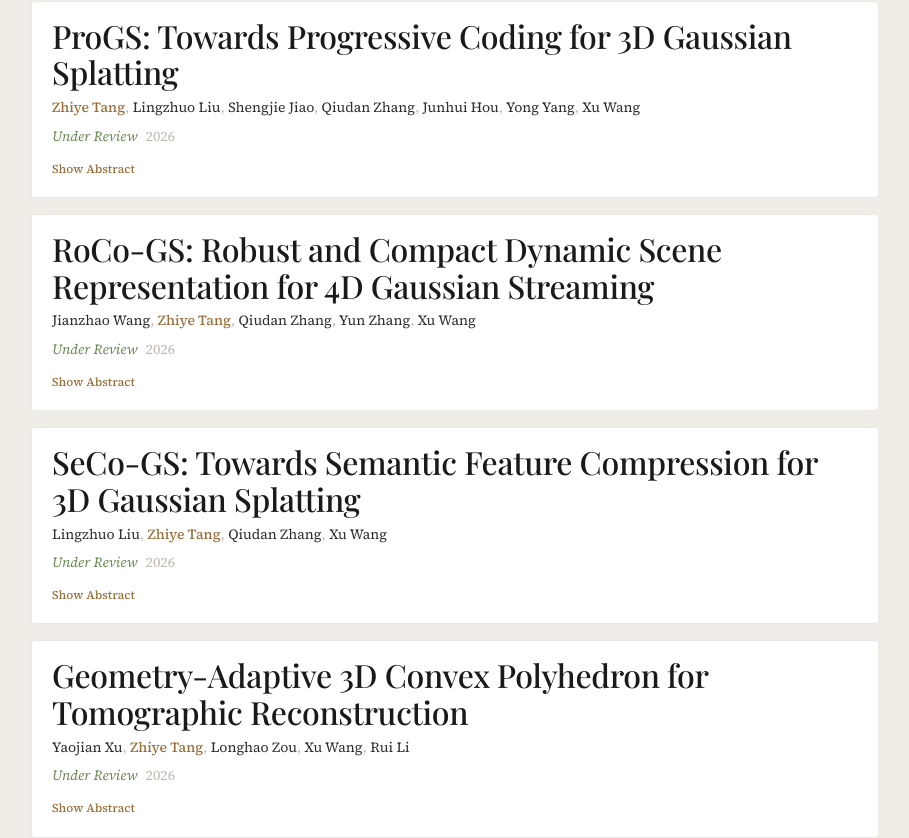
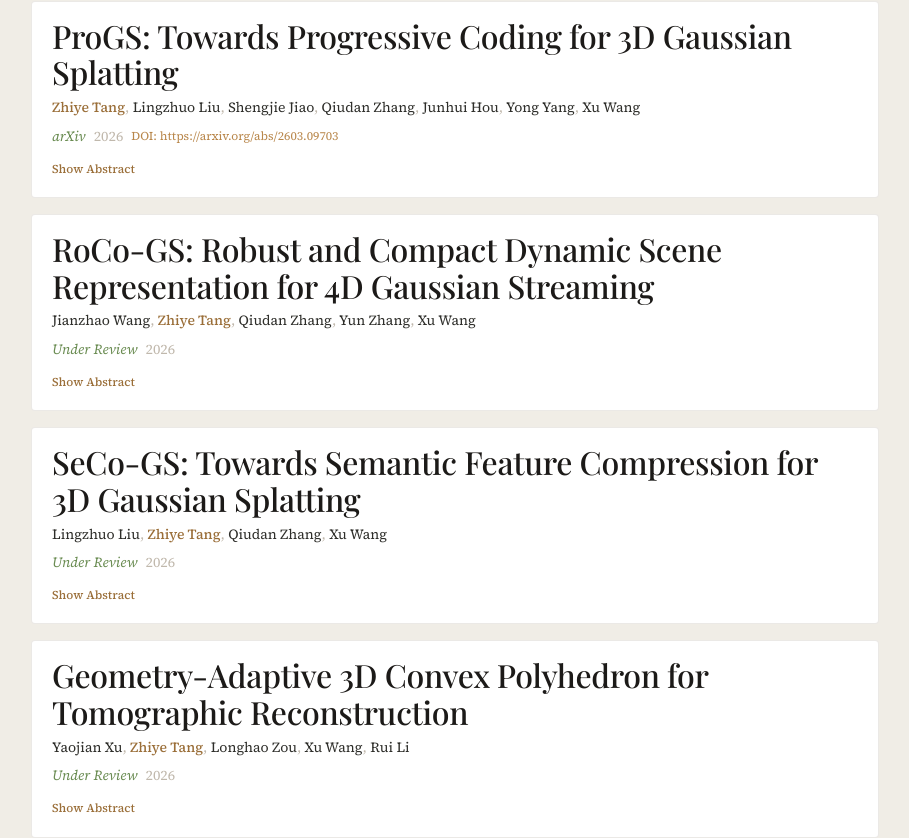
Before and after one commit to ZhiyeTang/zhiyetang.github.io, a React (Vite) app: page / in a window 1280 px wide. Shown: the part 1060-1898 px from the top of the page, without its empty margins (185-1094 px from the left). Built offline with nearby package versions, Linux system fonts and the light colour scheme; a web font is replaced by a local one.

Commit message:
Update ProGS and GSStream to arXiv with links

```diff
--- a/src/data/index.ts
+++ b/src/data/index.ts
@@ -63,9 +63,9 @@ export const publications: Publication[] = [
   {
     title: 'ProGS: Towards Progressive Coding for 3D Gaussian Splatting',
     authors: ['Zhiye Tang', 'Lingzhuo Liu', 'Shengjie Jiao', 'Qiudan Zhang', 'Junhui Hou', 'Yong Yang', 'Xu Wang'],
-    venue: 'Under Review',
+    venue: 'arXiv',
     year: 2026,
-    doi: '',
+    doi: 'https://arxiv.org/abs/2603.09703',
     abstract: {
       en: 'With the emergence of 3D Gaussian Splatting (3DGS), numerous pioneering efforts have been made to address the effective compression issue of massive 3DGS data. 3DGS offers an efficient and scalable representation of 3D scenes by utilizing learnable 3D Gaussians, but the large size of the generated data has posed significant challenges for storage and transmission. Existing methods, however, have been limited by their inability to support progressive coding, a crucial feature in streaming applications with varying bandwidth. To tackle this limitation, this paper introduce a novel approach that organizes 3DGS data into an octree structure, enabling efficient progressive coding. The proposed ProGS is a streaming-friendly codec that facilitates progressive coding for 3D Gaussian splatting, and significantly improves both compression efficiency and visual fidelity. The proposed method incorporates mutual information enhancement mechanisms to mitigate structural redundancy, leveraging the relevance between nodes in the octree hierarchy. By adapting the octree structure and dynamically adjusting the anchor nodes, ProGS ensures scalable data compression without compromising the rendering quality. ProGS achieves a remarkable 45× reduction in file storage compared to the original 3DGS format, while simultaneously improving visual performance by over 10%. This demonstrates that ProGS can provide a robust solution for real-time applications with varying network conditions.',
       zh: '随着3D高斯泼溅（3DGS）的出现，大量开创性工作致力于解决海量3DGS数据的有效压缩问题。3DGS通过可学习的三维高斯提供了高效且可扩展的三维场景表示，但生成数据的庞大体量给存储和传输带来了重大挑战。然而，现有方法无法支持渐进式编码——这在带宽变化的流媒体应用中是一项关键特性。为解决这一局限，本文提出了一种将3DGS数据组织为八叉树结构的新方法，实现高效的渐进式编码。所提出的ProGS是一种流媒体友好的编解码器，支持3DGS的渐进式编码，并显著提升了压缩效率和视觉保真度。该方法引入互信息增强机制以减少结构冗余，利用八叉树层级中节点间的相关性。通过自适应调整八叉树结构和动态调整锚点节点，ProGS在不损害渲染质量的前提下实现了可扩展的数据压缩。与原始3DGS格式相比，ProGS实现了45倍的文件存储缩减，同时视觉性能提升超过10%，为网络条件多变的实时应用提供了稳健的解决方案。',
@@ -118,9 +118,9 @@ export const publications: Publication[] = [
   {
     title: 'GSStream: 3D Gaussian Splatting based Volumetric Scene Streaming System',
     authors: ['Zhiye Tang', 'Qiudan Zhang', 'Lei Zhang', 'Junhui Hou', 'Yong Yang', 'Xu Wang'],
-    venue: 'Under Review',
+    venue: 'arXiv',
     year: 2025,
-    doi: '',
+    doi: 'https://arxiv.org/abs/2603.09718',
     abstract: {
       en: 'Recently, the 3D Gaussian splatting (3DGS) technique for real-time radiance field rendering has revolutionized the field of volumetric scene representation, providing users with an immersive experience. But in return, it also poses a large amount of data volume, which is extremely bandwidth-intensive. Cutting-edge researchers have tried to introduce different approaches and construct multiple variants for 3DGS to obtain a more compact scene representation, but it is still challenging for real-time distribution. In this paper, we propose GSStream, a novel volumetric scene streaming system to support 3DGS data format. Specifically, GSStream integrates a collaborative viewport prediction module to better predict users\' future behaviors by learning collaborative priors and historical priors from multiple users and users\' viewport sequences and a deep reinforcement learning (DRL)-based bitrate adaptation module to tackle the state and action space variability challenge of the bitrate adaptation problem, achieving efficient volumetric scene delivery. Besides, we first build a user viewport trajectory dataset for volumetric scenes to support the training and streaming simulation. Extensive experiments prove that our proposed GSStream system outperforms existing representative volumetric scene streaming systems in visual quality and network usage. Demo video: https://youtu.be/3WEe8PN8yvA.',
       zh: '近年来，用于实时辐射场渲染的3D高斯泼溅（3DGS）技术革新了体积场景表示领域，为用户提供了沉浸式体验，但同时也带来了大量数据，对带宽要求极高。前沿研究者尝试引入不同方法并构建多种3DGS变体以获得更紧凑的场景表示，但实时分发仍面临挑战。本文提出GSStream，一种支持3DGS数据格式的新型体积场景流媒体系统。具体而言，GSStream集成了协作视口预测模块，通过学习多用户的协作先验和用户视口序列的历史先验来预测用户未来行为，以及基于深度强化学习（DRL）的码率自适应模块来解决码率自适应问题中状态和动作空间可变性的挑战，实现高效的体积场景传输。此外，我们首次构建了体积场景的用户视口轨迹数据集以支持训练和流媒体仿真。大量实验证明，所提出的GSStream系统在视觉质量和网络利用率方面优于现有代表性体积场景流媒体系统。',
```
